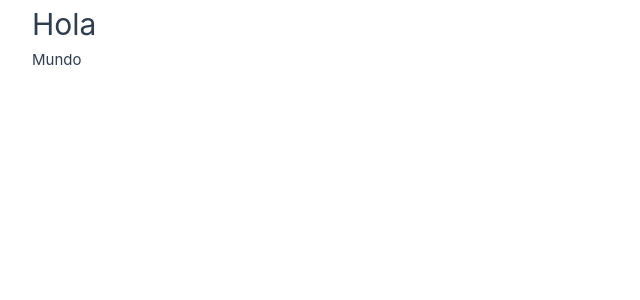
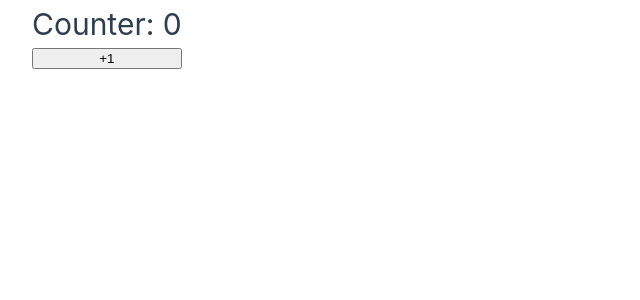
Before and after one commit to axSheru/vue-ts-bases, a Vue app: page / in a window 1280 px wide. Shown: the top 300 px of the page, without its empty margins (0-640 px from the left). Built offline with nearby package versions, Linux system fonts and the light colour scheme.

Commit message:
FEAT: Created example of script setup using counter.

```diff
--- a/src/App.vue
+++ b/src/App.vue
@@ -1,10 +1,37 @@
 <script setup lang="ts">
+  import { ref } from 'vue';
+
+  const counter = ref(0);
+
+  // Sin especificar el setup.
+  /* import { defineComponent, ref } from 'vue';
+
+  export default defineComponent({
+    setup() {
+
+      const counter = ref( 0 );
+
+      const increment = () => {
+        counter.value++;
+      };
+
+      return {
+        // Properties
+        counter,
+
+        // Methods
+        increment
+      };
+
+    }
+  }); */
+
 </script>
 
 <template>
   <div class="wrapper">
-    <h1>Hola</h1>
-    <p>Mundo</p>
+    <h1>Counter: {{ counter }}</h1>
+    <button @click="counter++">+1</button>
   </div>
 </template>
 
```
